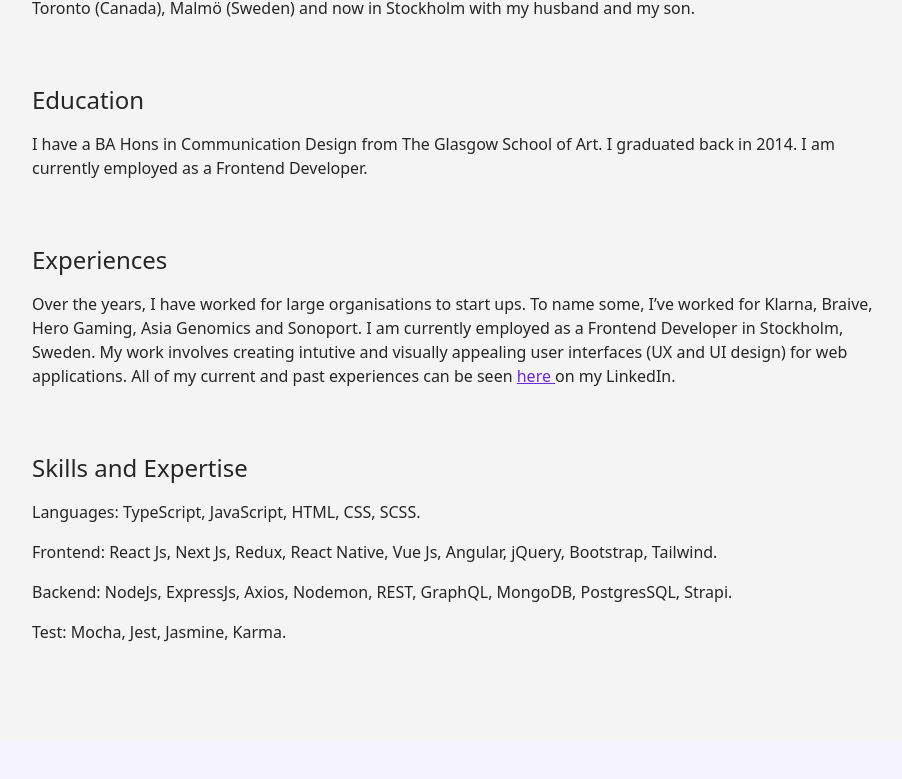
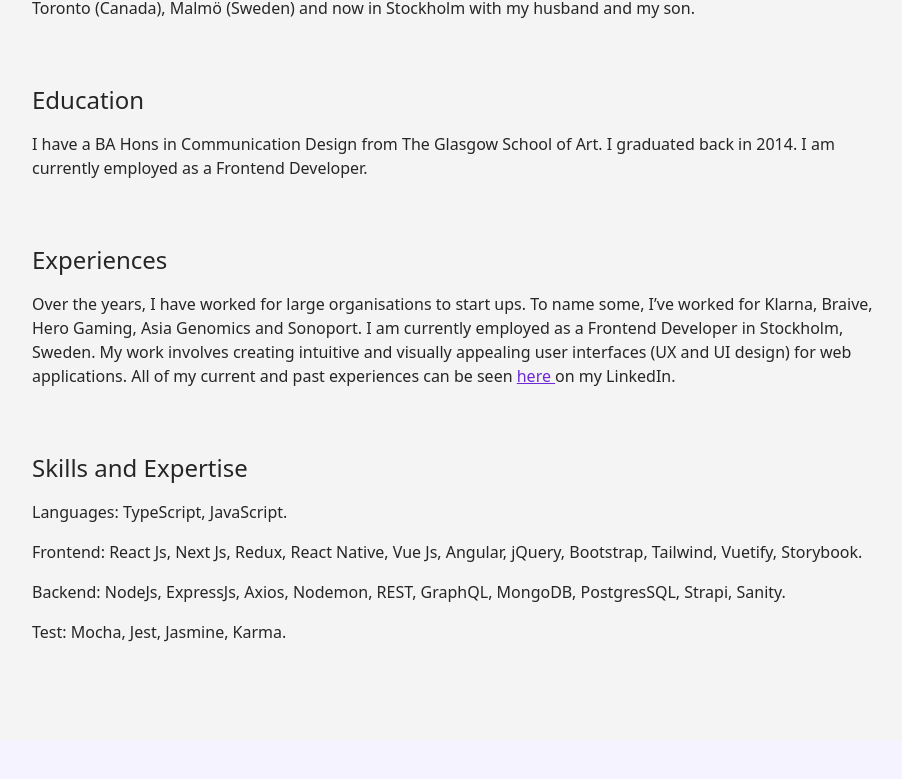
Before and after one commit to KatyRosli/blog, a Next.js app: page /about in a window 1280 px wide. Shown: the part 450-1229 px from the top of the page, without its empty margins (176-1078 px from the left). Built offline with nearby package versions, Linux system fonts and the light colour scheme.

Commit message:
update tech stacks

```diff
--- a/pages/about.tsx
+++ b/pages/about.tsx
@@ -19,12 +19,12 @@ export default function About() {
         <p className='text-base mb-16'>Over the years, I have worked for large organisations to start ups.
         To name some, I’ve worked for Klarna, Braive, Hero Gaming, Asia Genomics and Sonoport.
         I am currently employed as a Frontend Developer in Stockholm, Sweden.
-        My work involves creating intutive and visually appealing user interfaces (UX and UI design) for web applications.
+        My work involves creating intuitive and visually appealing user interfaces (UX and UI design) for web applications.
         All of my current and past experiences can be seen <Link className='text-violet-700 underline' href='https://www.linkedin.com/in/katy-rosli-761b70185/'> here </Link> on my LinkedIn.</p>
         <h3>Skills and Expertise</h3>
-        <p className='text-base'>Languages: TypeScript, JavaScript, HTML, CSS, SCSS.</p>
-        <p className='text-base'>Frontend: React Js, Next Js, Redux, React Native, Vue Js, Angular, jQuery, Bootstrap, Tailwind.</p>
-        <p className='text-base'>Backend: NodeJs, ExpressJs, Axios, Nodemon, REST, GraphQL, MongoDB, PostgresSQL, Strapi.</p>
+        <p className='text-base'>Languages: TypeScript, JavaScript.</p>
+        <p className='text-base'>Frontend: React Js, Next Js, Redux, React Native, Vue Js, Angular, jQuery, Bootstrap, Tailwind, Vuetify, Storybook.</p>
+        <p className='text-base'>Backend: NodeJs, ExpressJs, Axios, Nodemon, REST, GraphQL, MongoDB, PostgresSQL, Strapi, Sanity.</p>
         <p className='text-base mb-16'>Test: Mocha, Jest, Jasmine, Karma.</p>
         </div>
       </div>
```
